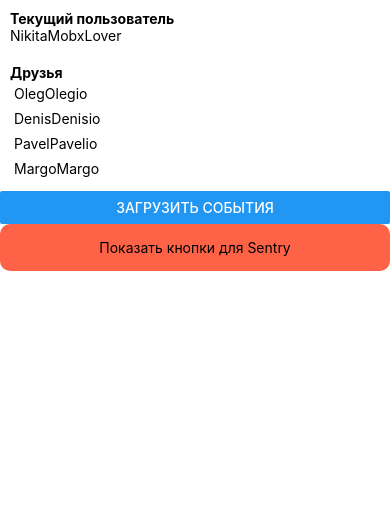
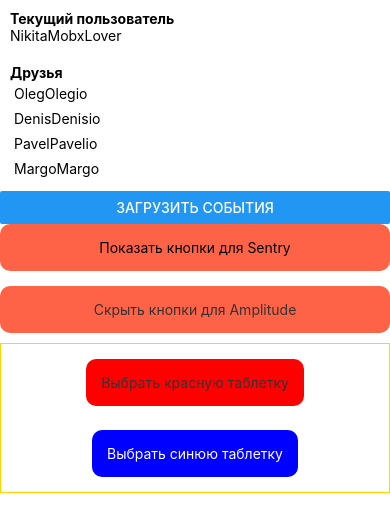
Before and after one commit to krivoruchkoN/gogger, a React Native app: screen / in a window 390 px wide. Shown: the top 532 px of the page. Built offline with nearby package versions, Linux system fonts and the light colour scheme.

Commit message:
add amplitude and SimpleButton

```diff
--- /dev/null
+++ b/amplitude/events.ts
@@ -0,0 +1,4 @@
+export default {
+  clickToRedButton: 'RED_BUTTON_CLICKED',
+  clickToBlueButton: 'BLUE_BUTTON_CLICKED',
+};
--- /dev/null
+++ b/amplitude/index.ts
@@ -0,0 +1,6 @@
+import { Amplitude } from '@amplitude/react-native';
+
+const amplitude = Amplitude.getInstance();
+amplitude.init('c027ede0220d7c7082e6b2ab3a811c69'); // TODO ENV
+
+export default amplitude;
--- a/package.json
+++ b/package.json
@@ -11,6 +11,7 @@
     "pod-install": "npx pod-install ios"
   },
   "dependencies": {
+    "@amplitude/react-native": "^2.7.1",
     "@react-navigation/native": "^6.0.7",
     "@sentry/react-native": "^3.2.13",
     "ahooks": "^3.1.9",
--- a/src/App.tsx
+++ b/src/App.tsx
@@ -12,9 +12,10 @@ import { friendsStoreContext } from './stores/friendsStore';
 import { eventsStoreContext } from './stores/eventsStore';
 
 import SentryComponent from './components/SentryComponent';
+import AmplitudeComponent from './components/AmplitudeComponent';
 
 Sentry.init({
-  dsn: 'https://c22d97e008c44c459575b6c204cf9dc0@o1133804.ingest.sentry.io/6180640',
+  dsn: 'https://c22d97e008c44c459575b6c204cf9dc0@o1133804.ingest.sentry.io/6180640', // TODO ENV
   // Set tracesSampleRate to 1.0 to capture 100% of transactions for performance monitoring.
   // Sentry recommend adjusting this value in production.
   tracesSampleRate: 1,
@@ -99,7 +100,10 @@ const Home = observer(() => {
           <EventList />
         </View>
       )}
-      <SentryComponent />
+      <ScrollView>
+        <SentryComponent />
+        <AmplitudeComponent />
+      </ScrollView>
     </SafeAreaView>
   );
 });
--- /dev/null
+++ b/src/components/AmplitudeComponent.tsx
@@ -0,0 +1,63 @@
+/* eslint-disable react-native/no-inline-styles */
+import React, { useState } from 'react';
+import { View, StyleSheet } from 'react-native';
+import SimpleButton from './common/SimpleButton';
+import amplitude from '../../amplitude';
+import events from '../../amplitude/events';
+
+const sendInfoRedButton = (): void => {
+  amplitude.logEvent(events.clickToRedButton, {
+    info: 'здесь инфо о красной таблетке',
+  });
+};
+const sendInfoBlueButton = (): void => {
+  amplitude.logEvent(events.clickToBlueButton, {
+    info: 'здесь инфо о синей таблетке',
+  });
+};
+
+const AmplitudeComponent = () => {
+  const [isVisible, setIsVisible] = useState(true);
+
+  return (
+    <View style={{ marginTop: 15 }}>
+      <SimpleButton
+        title={`${isVisible ? 'Скрыть' : 'Показать'} кнопки для Amplitude`}
+        onPress={() => setIsVisible((prev) => !prev)}
+      />
+      {isVisible && (
+        <View style={styles.wrap}>
+          <View style={{ alignItems: 'center', justifyContent: 'center' }}>
+            <SimpleButton
+              btnStyle={{ backgroundColor: 'red' }}
+              title="Выбрать красную таблетку"
+              onPress={sendInfoRedButton}
+            />
+          </View>
+          <View style={{ alignItems: 'center', justifyContent: 'center' }}>
+            <SimpleButton
+              btnStyle={{ backgroundColor: 'blue' }}
+              textStyle={{ color: 'white' }}
+              title="Выбрать синюю таблетку"
+              onPress={sendInfoBlueButton}
+            />
+          </View>
+        </View>
+      )}
+    </View>
+  );
+};
+
+export default AmplitudeComponent;
+
+const styles = StyleSheet.create({
+  wrap: {
+    padding: 15,
+    borderWidth: 1,
+    borderColor: 'gold',
+    alignItems: 'center',
+    justifyContent: 'space-between',
+    marginTop: 10,
+    height: 150,
+  },
+});
--- /dev/null
+++ b/src/components/common/SimpleButton.tsx
@@ -0,0 +1,43 @@
+import React from 'react';
+import { StyleSheet, Text, TouchableOpacity } from 'react-native';
+
+const SimpleButton = ({
+  title,
+  btnStyle,
+  textStyle,
+  onPress,
+  activeOpacity,
+}: {
+  title: string;
+  onPress: () => void;
+  btnStyle?: Object;
+  textStyle?: Object;
+  activeOpacity?: number;
+}) => (
+  <TouchableOpacity
+    style={{ ...styles.wrap, ...btnStyle }}
+    onPress={onPress}
+    activeOpacity={activeOpacity}
+  >
+    <Text style={{ ...styles.text, ...textStyle }}>{title}</Text>
+  </TouchableOpacity>
+);
+
+SimpleButton.defaultProps = { btnStyle: {}, textStyle: {}, activeOpacity: 0.8 };
+
+export default SimpleButton;
+
+const styles = StyleSheet.create({
+  wrap: {
+    minHeight: 40,
+    minWidth: '100%',
+    alignItems: 'center',
+    justifyContent: 'center',
+    backgroundColor: 'tomato',
+    borderRadius: 10,
+    padding: 15,
+  },
+  text: {
+    color: '#333',
+  },
+});
```
Also changed, not shown: 2 other files (tests, documents, lock files or other folders).
